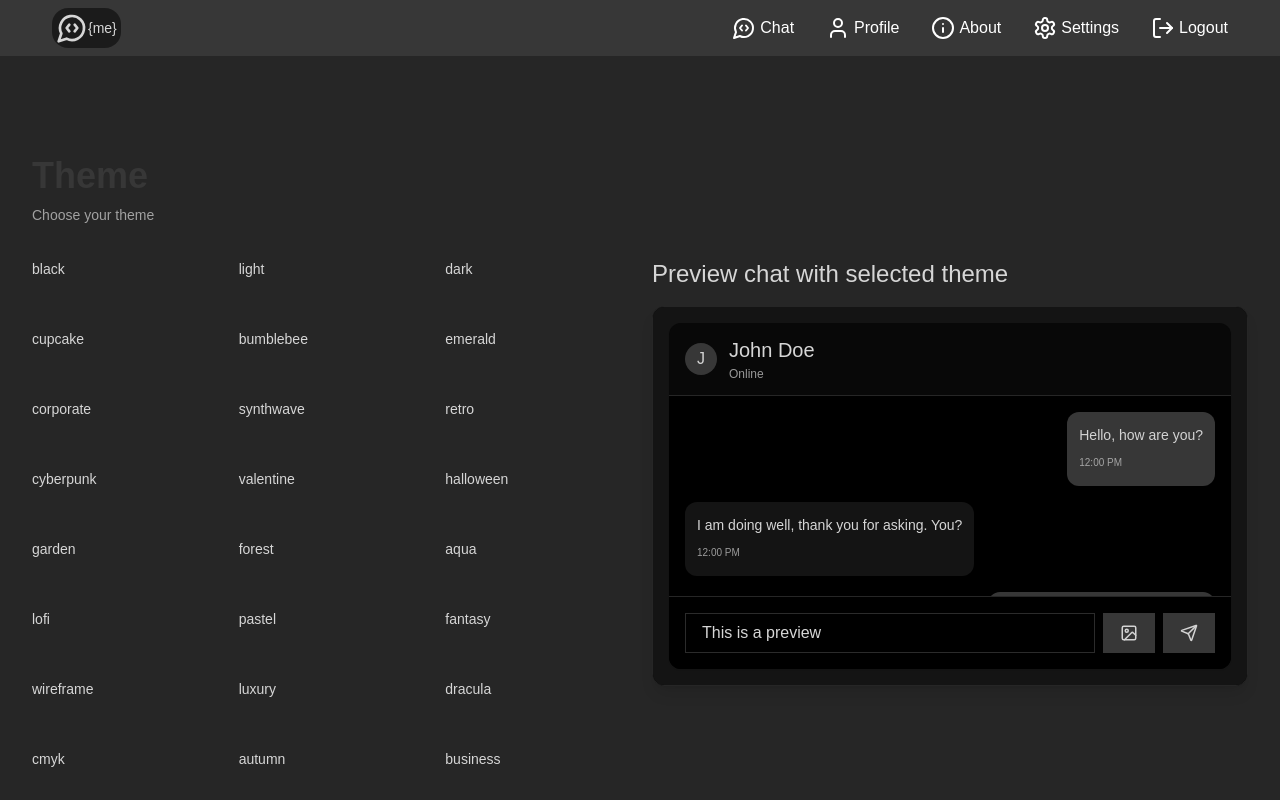
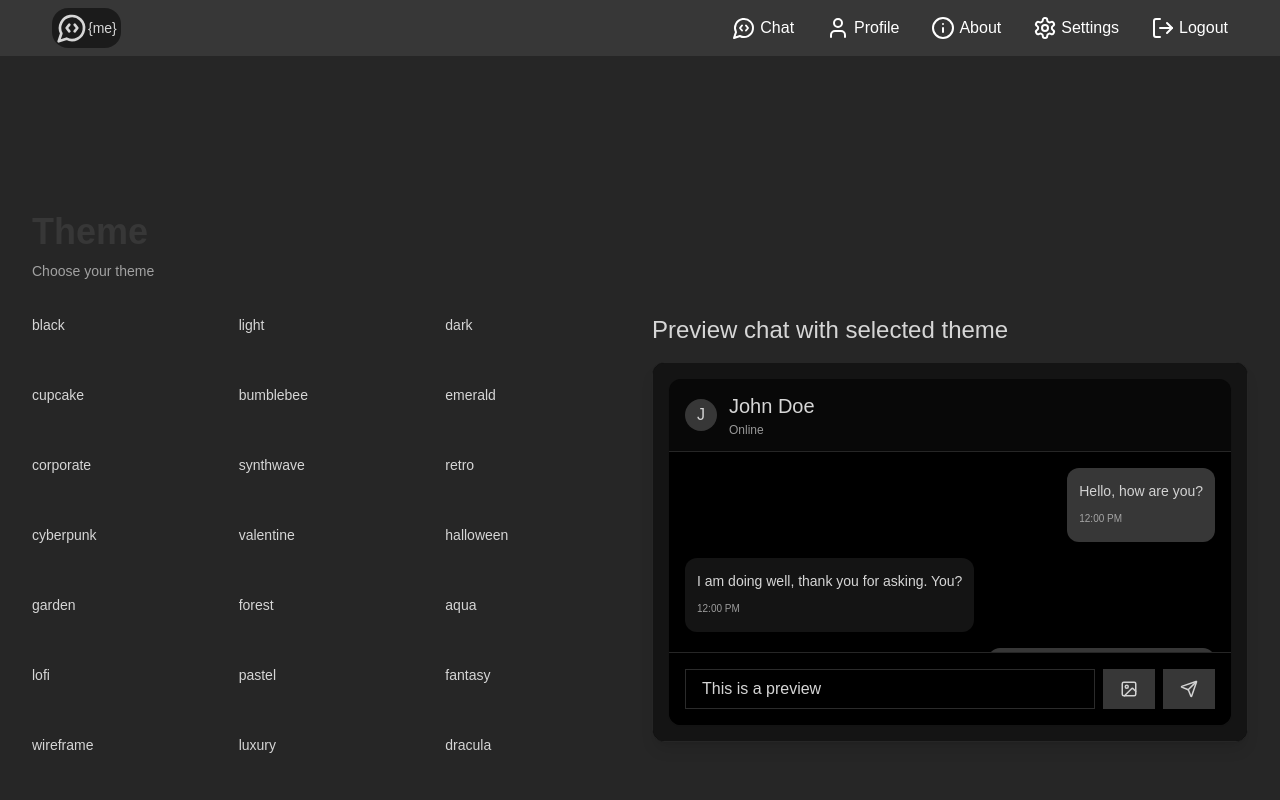
Before and after one commit to AlexLeiba/Chat-me-full-stack-app, a Next.js app in the folder frontend/: page /dashboard/settings in a window 1280 px wide. Shown: the top 800 px of the page. Built offline with nearby package versions, Linux system fonts and the light colour scheme; no server answers.

Commit message:
layout fix

```diff
--- a/frontend/app/(pages)/(unprotected-routes)/layout.tsx
+++ b/frontend/app/(pages)/(unprotected-routes)/layout.tsx
@@ -1,23 +1,23 @@
 // import type { Metadata } from 'next';
 'use client';
-import localFont from 'next/font/local';
+// import localFont from 'next/font/local';
 import '../../globals.css';
 import { Spacer } from '@/components/UI/spacer/spacer';
 import { Header } from '@/components/Header/Header';
 import { Footer } from '@/components/Footer/Footer';
-import { Toaster } from 'react-hot-toast';
-import useGlobalThemeStore from '@/store/useThemeStore';
+// import { Toaster } from 'react-hot-toast';
+// import useGlobalThemeStore from '@/store/useThemeStore';
 
-const geistSans = localFont({
-  src: '../../fonts/GeistVF.woff',
-  variable: '--font-geist-sans',
-  weight: '100 900',
-});
-const geistMono = localFont({
-  src: '../../fonts/GeistMonoVF.woff',
-  variable: '--font-geist-mono',
-  weight: '100 900',
-});
+// const geistSans = localFont({
+//   src: '../../fonts/GeistVF.woff',
+//   variable: '--font-geist-sans',
+//   weight: '100 900',
+// });
+// const geistMono = localFont({
+//   src: '../../fonts/GeistMonoVF.woff',
+//   variable: '--font-geist-mono',
+//   weight: '100 900',
+// });
 
 // export const metadata: Metadata = {
 //   title: 'Create Next App',
@@ -29,13 +29,10 @@ export default function RootLayout({
 }: Readonly<{
   children: React.ReactNode;
 }>) {
-  const { globalTheme } = useGlobalThemeStore();
+  // const { globalTheme } = useGlobalThemeStore();
   return (
-    <html data-theme={globalTheme} lang='en'>
-      <body
-        className={`${geistSans.variable} ${geistMono.variable} antialiased`}
-      >
-        <Toaster />
+    <>
+      {/* <Toaster /> */}
       <div className='flex flex-col min-h-screen'>
         <header>
           <Header type='auth' />
@@ -49,7 +46,6 @@ export default function RootLayout({
           <Footer type='auth' />
         </footer>
       </div>
-      </body>
-    </html>
+    </>
   );
 }
--- a/frontend/app/(pages)/dashboard/layout.tsx
+++ b/frontend/app/(pages)/dashboard/layout.tsx
@@ -1,25 +1,25 @@
 'use client';
 // import type { Metadata } from 'next';
-import localFont from 'next/font/local';
+// import localFont from 'next/font/local';
 import '../../globals.css';
-import { Toaster } from 'react-hot-toast';
+// import { Toaster } from 'react-hot-toast';
 import { Header } from '@/components/Header/Header';
 import { Spacer } from '@/components/UI/spacer/spacer';
 import { Footer } from '@/components/Footer/Footer';
-import useGlobalTeamStore from '@/store/useThemeStore';
+// import useGlobalTeamStore from '@/store/useThemeStore';
 import useAuthStore from '@/store/useAuthStore';
 import { useEffect } from 'react';
 
-const geistSans = localFont({
-  src: '../../fonts/GeistVF.woff',
-  variable: '--font-geist-sans',
-  weight: '100 900',
-});
-const geistMono = localFont({
-  src: '../../fonts/GeistMonoVF.woff',
-  variable: '--font-geist-mono',
-  weight: '100 900',
-});
+// const geistSans = localFont({
+//   src: '../../fonts/GeistVF.woff',
+//   variable: '--font-geist-sans',
+//   weight: '100 900',
+// });
+// const geistMono = localFont({
+//   src: '../../fonts/GeistMonoVF.woff',
+//   variable: '--font-geist-mono',
+//   weight: '100 900',
+// });
 
 // export const metadata: Metadata = {
 //   title: 'Create Next App',
@@ -31,18 +31,19 @@ export default function RootLayout({
 }: Readonly<{
   children: React.ReactNode;
 }>) {
-  const { globalTheme } = useGlobalTeamStore();
+  // const { globalTheme } = useGlobalTeamStore();
   const { checkAuth } = useAuthStore();
 
   useEffect(() => {
     checkAuth();
   }, [checkAuth]);
   return (
-    <html lang='en' data-theme={globalTheme}>
-      <body
-        className={`${geistSans.variable} ${geistMono.variable} antialiased  bg-base-300`}
-      >
-        <Toaster />
+    // <html lang='en' data-theme={globalTheme}>
+    //   <body
+    //     className={`${geistSans.variable} ${geistMono.variable} antialiased  bg-base-300`}
+    //   >
+    //     <Toaster />
+    <>
       <div className='flex flex-col min-h-screen'>
         <header>
           <Header type='dashboard' />
@@ -56,7 +57,8 @@ export default function RootLayout({
           <Footer type='dashboard' />
         </footer>
       </div>
-      </body>
-    </html>
+    </>
+    //   </body>
+    // </html>
   );
 }
--- /dev/null
+++ b/frontend/app/layout.tsx
@@ -0,0 +1,63 @@
+'use client';
+// import type { Metadata } from 'next';
+import localFont from 'next/font/local';
+import './globals.css';
+import { Toaster } from 'react-hot-toast';
+import { Header } from '@/components/Header/Header';
+import { Spacer } from '@/components/UI/spacer/spacer';
+import { Footer } from '@/components/Footer/Footer';
+import useGlobalTeamStore from '@/store/useThemeStore';
+import useAuthStore from '@/store/useAuthStore';
+import { useEffect } from 'react';
+
+const geistSans = localFont({
+  src: './fonts/GeistVF.woff',
+  variable: '--font-geist-sans',
+  weight: '100 900',
+});
+const geistMono = localFont({
+  src: './fonts/GeistMonoVF.woff',
+  variable: '--font-geist-mono',
+  weight: '100 900',
+});
+
+// export const metadata: Metadata = {
+//   title: 'Create Next App',
+//   description: 'Generated by create next app',
+// };
+
+export default function RootLayout({
+  children,
+}: Readonly<{
+  children: React.ReactNode;
+}>) {
+  const { globalTheme } = useGlobalTeamStore();
+  const { checkAuth } = useAuthStore();
+
+  useEffect(() => {
+    checkAuth();
+  }, [checkAuth]);
+  return (
+    <html lang='en' data-theme={globalTheme}>
+      <body
+        className={`${geistSans.variable} ${geistMono.variable} antialiased  bg-base-300`}
+      >
+        <Toaster />
+
+        <div className='flex flex-col min-h-screen'>
+          <header>
+            <Header type='dashboard' />
+          </header>
+
+          <Spacer size={14} />
+
+          <main className='flex-grow'>{children}</main>
+
+          <footer>
+            <Footer type='dashboard' />
+          </footer>
+        </div>
+      </body>
+    </html>
+  );
+}
```
Lines whose indentation alone changed are shown as unchanged.
